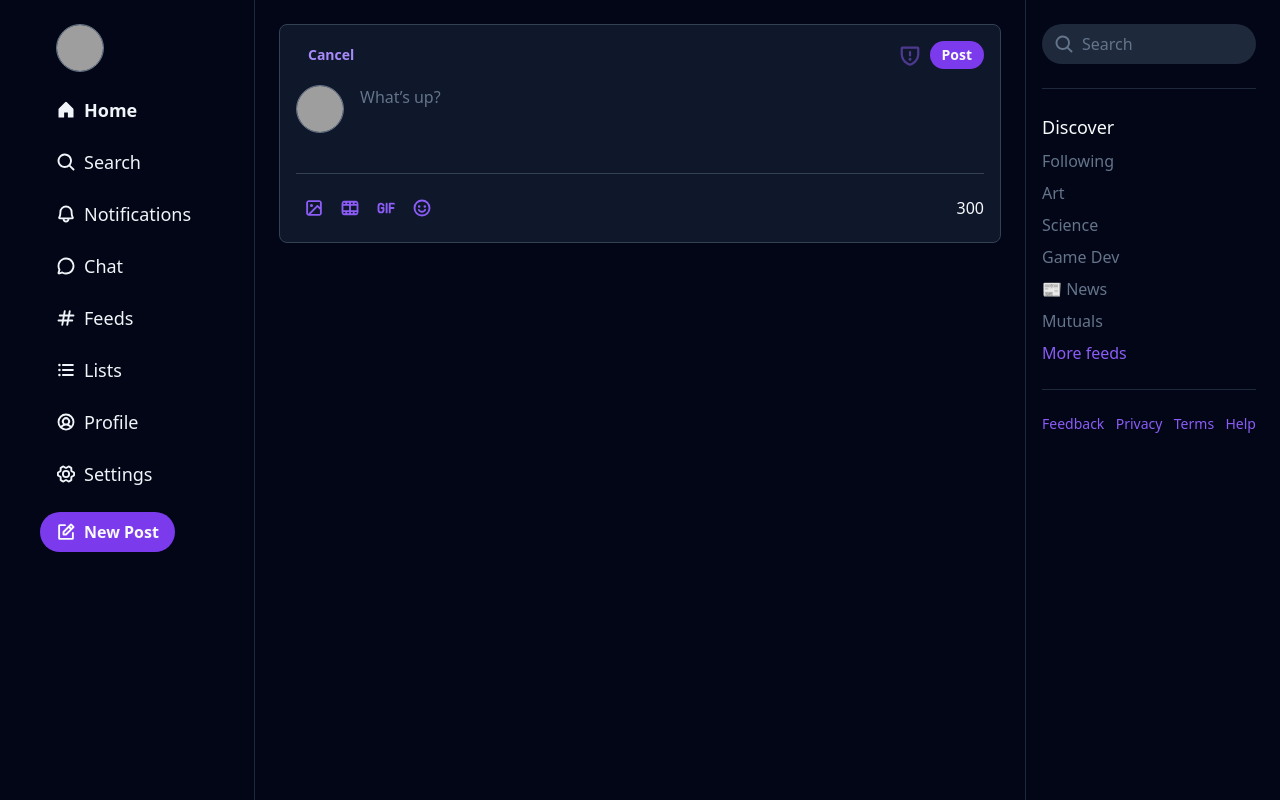
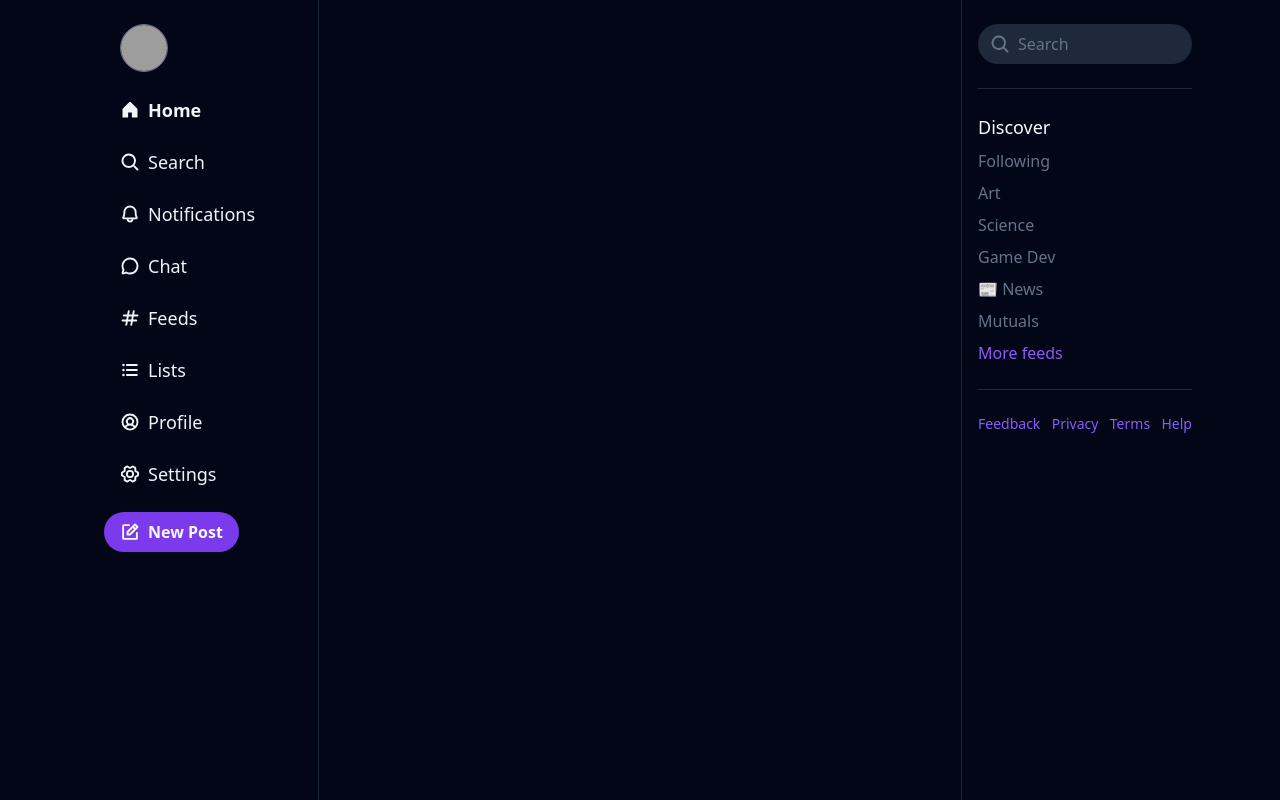
Before and after one commit to olivpeter/purplesky, a React (Vite) app: page / in a window 1280 px wide. Built offline with nearby package versions, Linux system fonts and the light colour scheme; grey boxes are pictures that could not be loaded.

Commit message:
feat: set modal open and close

```diff
--- a/src/components/ui/Navbar.jsx
+++ b/src/components/ui/Navbar.jsx
@@ -12,8 +12,12 @@ import {
 import { Button } from './Button'
 import { UserProfileImg } from './UserProfileImg'
 import { Navigation } from './Navigation'
+import { TweetModal } from './TweetModal'
+import { useState } from 'react'
 
 export function Navbar() {
+	const [modalOpen, setModalOpen] = useState(false)
+
 	return (
 		<aside className='px-4 py-6 flex flex-col gap-4'>
 			<div className='ml-4'>
@@ -56,12 +60,12 @@ export function Navbar() {
 			</Navigation.Root>
 
 			<Button
-				handleClick={() => {
-					alert('Add New Post')
-				}}
+				handleClick={() => setModalOpen(!modalOpen)}
 				Icon={NotePencil}
 				label={'New Post'}
 			/>
+
+			{modalOpen && <TweetModal setModalOpen={setModalOpen} />}
 		</aside>
 	)
 }
--- a/src/components/ui/TweetModal.jsx
+++ b/src/components/ui/TweetModal.jsx
@@ -9,7 +9,7 @@ import { Button, ButtonLink } from './Button'
 import { UserProfileImg } from './UserProfileImg'
 import { useEffect, useRef, useState } from 'react'
 
-export function TweetModal() {
+export function TweetModal({ setModalOpen }) {
 	const [tweetCouter, setTweetCounter] = useState(0)
 	const [tweetBody, setTweetBody] = useState('')
 	const textAreaRef = useRef(null)
@@ -26,9 +26,13 @@ export function TweetModal() {
 	}
 
 	return (
-		<div className='border border-slate-700 bg-slate-900 p-4 rounded-lg flex flex-col gap-4'>
+		<div className='fixed inset-0 bg-zinc-950/80 pt-24'>
+			<div className='border border-slate-700 bg-slate-900 p-4 rounded-lg flex flex-col gap-4 max-w-xl mx-auto'>
 				<header className='flex items-center justify-between'>
-				<ButtonLink label={'Cancel'} />
+					<ButtonLink
+						handleClick={() => setModalOpen(false)}
+						label={'Cancel'}
+					/>
 					<div className='flex items-center gap-2'>
 						<ShieldWarning
 							weight='bold'
@@ -85,5 +89,6 @@ export function TweetModal() {
 					</span>
 				</footer>
 			</div>
+		</div>
 	)
 }
--- a/src/pages/Home/index.jsx
+++ b/src/pages/Home/index.jsx
@@ -1,14 +1,11 @@
 import { Navbar } from '../../components/ui/Navbar'
 import { Sidebar } from '../../components/ui/Sidebar'
-import { TweetModal } from '../../components/ui/TweetModal'
 
 export function Home() {
 	return (
-		<div className='max-w-7xl mx-auto grid grid-cols-[230px_1fr_230px] px-6  h-screen'>
+		<div className='max-w-6xl mx-auto grid grid-cols-[230px_1fr_230px] px-6  h-screen'>
 			<Navbar />
-			<main className='p-6 border-x border-slate-800 flex flex-col'>
-				<TweetModal />
-			</main>
+			<main className='p-6 border-x border-slate-800 flex flex-col'></main>
 			<Sidebar />
 		</div>
 	)
```
Lines whose indentation alone changed are shown as unchanged.
